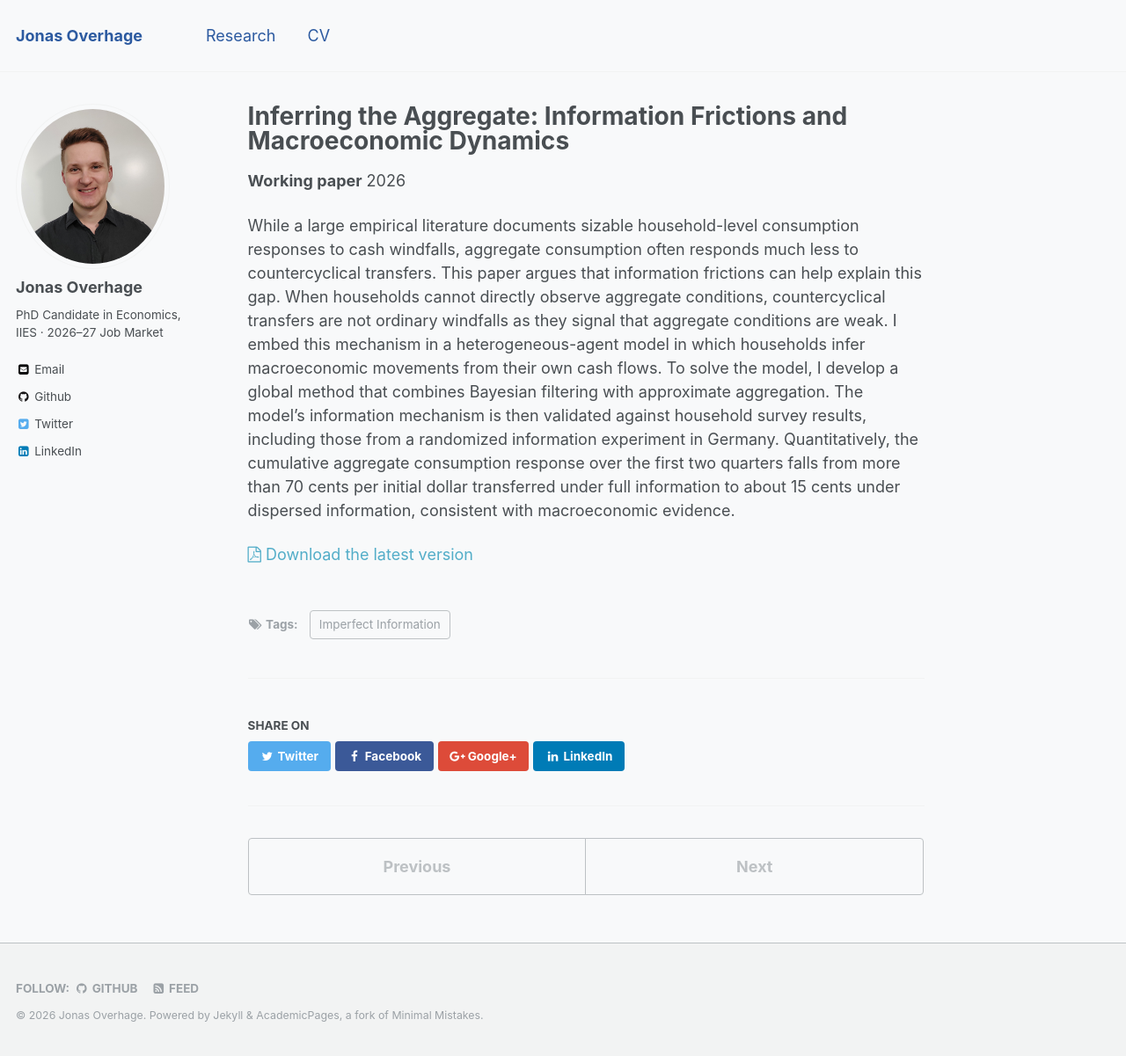
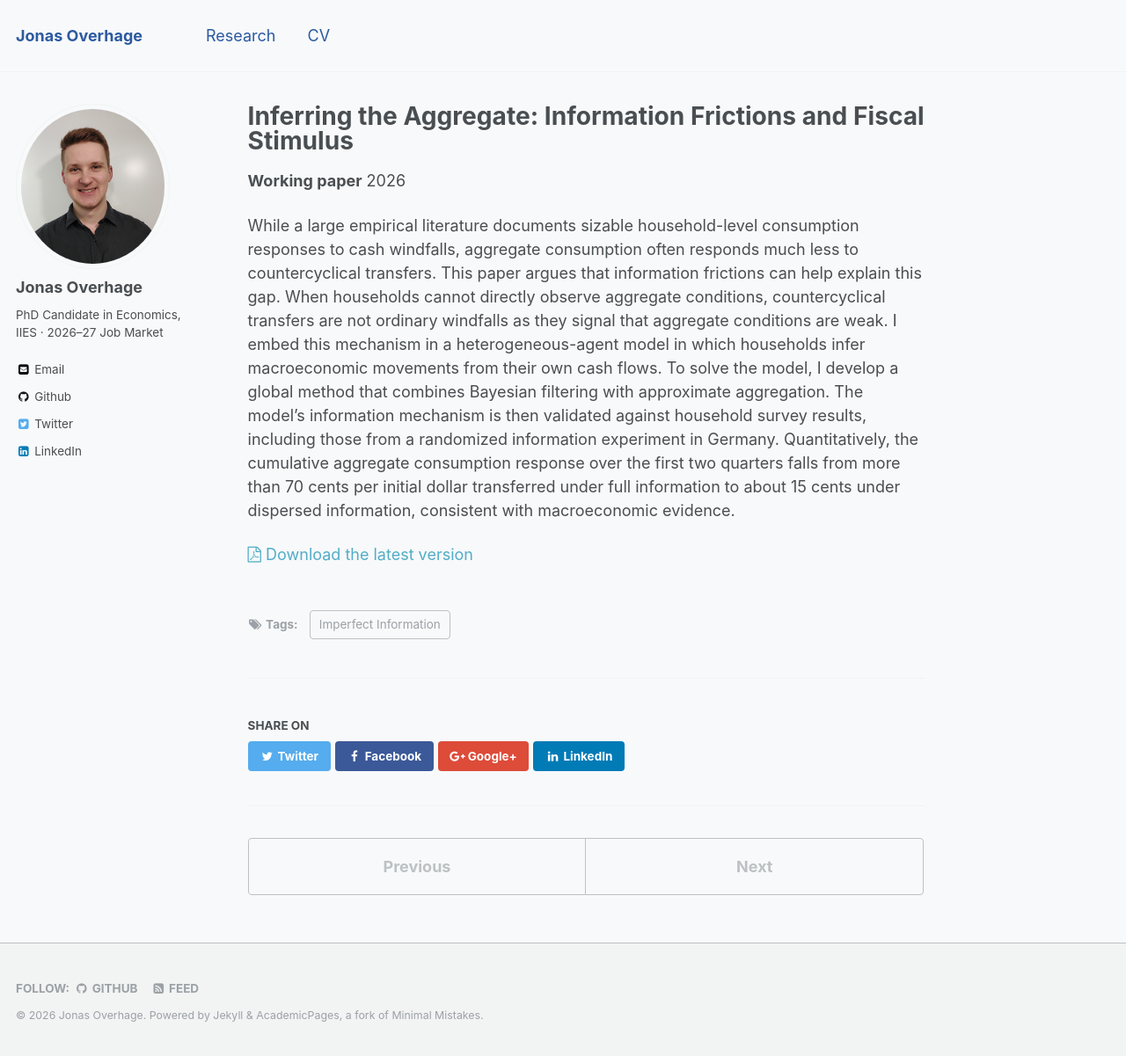
Before and after one commit to JOverhage/JOverhage.github.io, a Jekyll site: the page built from _research/consumption-information.md, in a window 1280 px wide and 1201 px high. Shown: the whole window at 88% size. Built offline with Jekyll 4.4.1, drawn with Linux system fonts in a browser that asks for light colours.

Commit message:
title update jmp

```diff
--- a/_research/consumption-information.md
+++ b/_research/consumption-information.md
@@ -1,6 +1,6 @@
 ---
 
-title: "Inferring the Aggregate: Information Frictions and Macroeconomic Dynamics"
+title: "Inferring the Aggregate: Information Frictions and Fiscal Stimulus"
 
 collection: research
 
@@ -15,7 +15,7 @@ venue: ''
 
 paperurl: '/files/Overhage_JMP.pdf'
 
-citation: 'Overhage, J. (2026). "Inferring the Aggregate: Information Frictions and Macroeconomic Dynamics".'
+citation: 'Overhage, J. (2026). "Inferring the Aggregate: Information Frictions and Fiscal Stimulus".'
 
 PublicationStatus: 'WorkingPaper'
 
```
Also changed, not shown: 2 other files.
